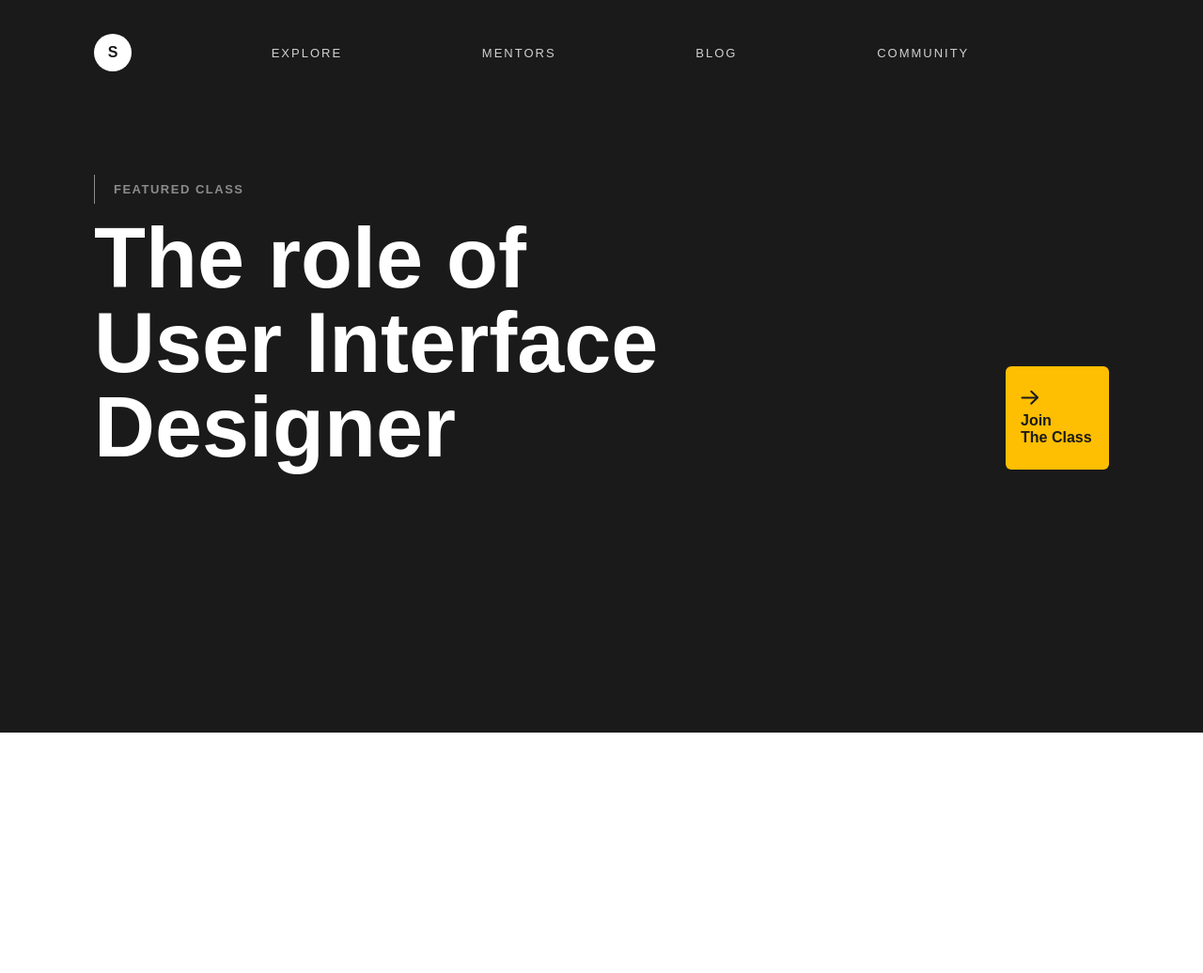
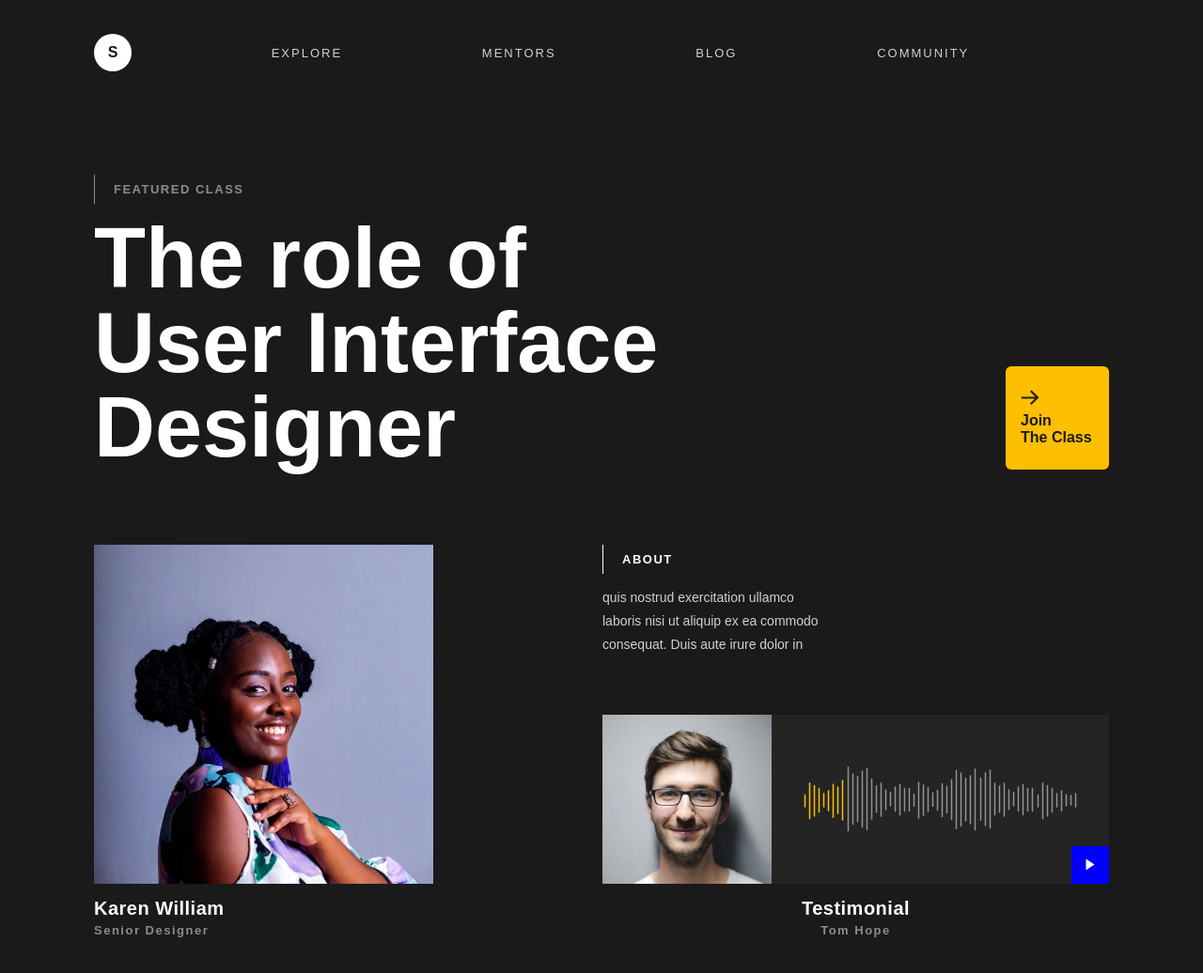
Before and after one commit to ForUrM/site-vizitka, a plain HTML site: page index.html in a window 1280 px wide. Shown: the whole page at 94% size. Before the commit the page ends 800 px from the top, so only its background shows below. Drawn offline with Linux system fonts and the light colour scheme.

Commit message:
add header-info-block + css

```diff
--- a/index.html
+++ b/index.html
@@ -38,6 +38,34 @@
                         <span class="join-text">Join <br> The Class</span>
                     </a>
             </section>
+            <section class="header-info-block">
+                <div class="card-info">
+                    <img src="/img/girl-avatar.png" alt="" class="card-info-img">
+                    <h2 class="info-title">Karen William</h2>
+                    <span class="info-subtitle">Senior Designer</span>
+                </div>
+                <div class="card-about">
+                    <div class="about-text-wrapper">
+                        <span class="about-subtitle-text">About</span>
+                        <p class="about-desc">
+                            quis nostrud exercitation ullamco
+                            laboris nisi ut aliquip ex ea commodo
+                            consequat. Duis aute irure dolor in
+                        </p>
+                    </div>
+                    <div class="audio-block">
+                        <img src="/img/man-avatar.png" alt="">
+                        <div class="audio-container">
+                            <img src="/img/audio.png" class="audio-track" alt="">
+                            <a href="#" class="play-btn">
+                                <img src="/img/icons/play.svg" alt="">
+                            </a>
+                        </div>
+                    </div>
+                    <h2 class="about-title">Testimonial</h2>
+                    <span class="about-subtitle">Tom Hope</span>
+                </div>
+            </section>
         </div>
     </header>
 </body>
--- a/style.css
+++ b/style.css
@@ -83,3 +83,86 @@
     font-weight: bold;
     border-radius: 6px;
 }
+.header-info-block{
+    display: flex;
+    justify-content: space-between;
+}
+.card-info{
+    max-width: 361px;
+}
+.card-info-img{
+    display: flex;
+}
+.info-title{
+    font-size: 20px;
+    font-weight: bold;
+    color: #fff;
+    letter-spacing: 0.5px;
+    margin-top: 15px;
+    margin-bottom: 4px;
+}
+.info-subtitle{
+    font-size: 13px;
+    color: #8C8C8C;
+    font-weight: bold;
+    letter-spacing: 1.5px;
+    display: block;
+}
+.about-subtitle-text{
+    display: inline-block;
+    border-left: 1px solid #fff;
+    padding: 8px 0 8px 20px;
+    color: #fff;
+    font-weight: bold;
+    text-transform: uppercase;
+    font-size: 13px;
+    letter-spacing: 1.5px;
+    margin-bottom: 13px;
+}
+.about-desc{
+    color: #D1D1D1;
+    max-width: 240px;
+    font-size: 14px;
+    line-height: 1.8;
+}
+.audio-block{
+    background-color: #242424;
+    display: flex;
+    margin-top: 61px;
+}
+.audio-container{
+    display: flex;
+    align-items: center;
+    justify-content: center;
+    flex: 1;
+    position: relative;
+    padding: 0 34px;
+}
+.play-btn{
+    display: flex;
+    background-color: blue;
+    width: 40px;
+    height: 40px;
+    align-items: center;
+    justify-content: center;
+    position: absolute;
+    right: 0;
+    bottom: 0;
+}
+.about-title{
+    font-size: 20px;
+    font-weight: bold;
+    color: #fff;
+    letter-spacing: 0.5px;
+    margin-top: 15px;
+    margin-bottom: 4px;
+    text-align: center;
+}
+.about-subtitle{
+    font-size: 13px;
+    color: #8C8C8C;
+    font-weight: bold;
+    letter-spacing: 1.5px;
+    text-align: center;
+    display: block;
+}
```
